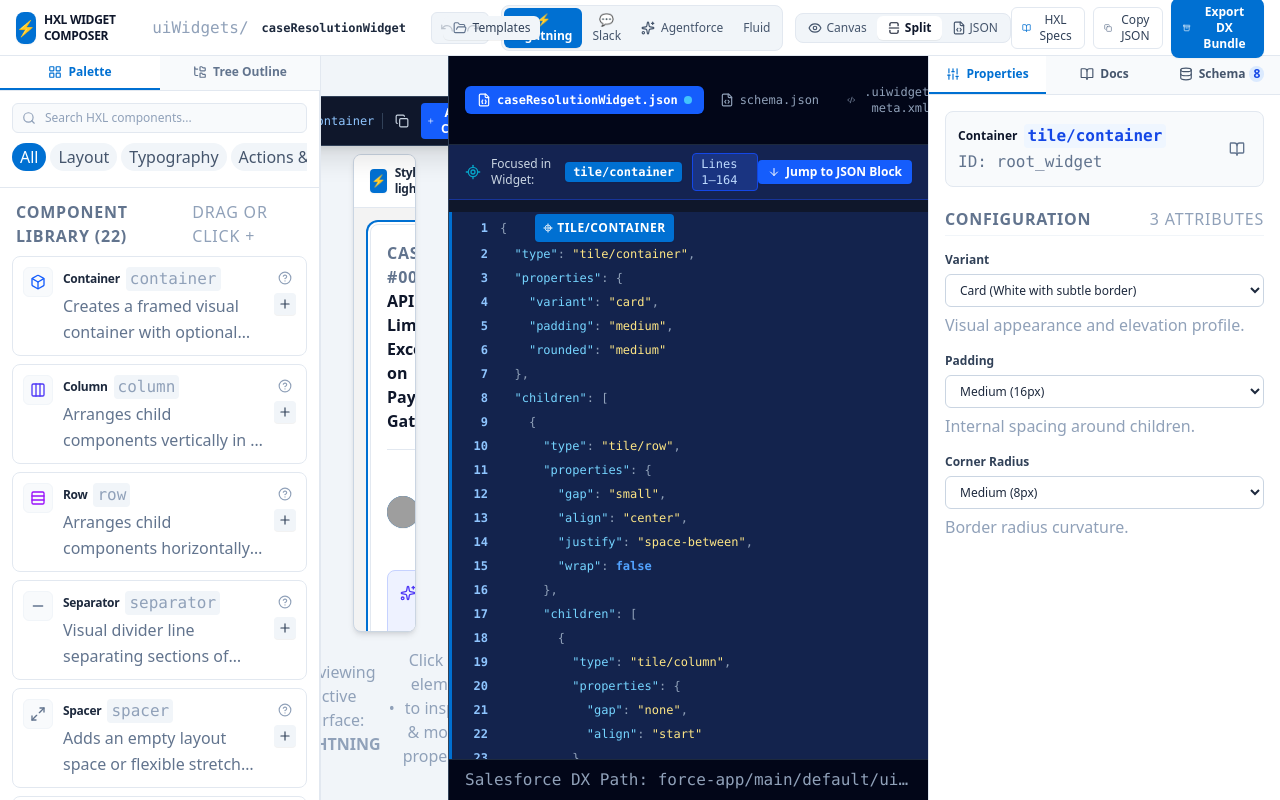
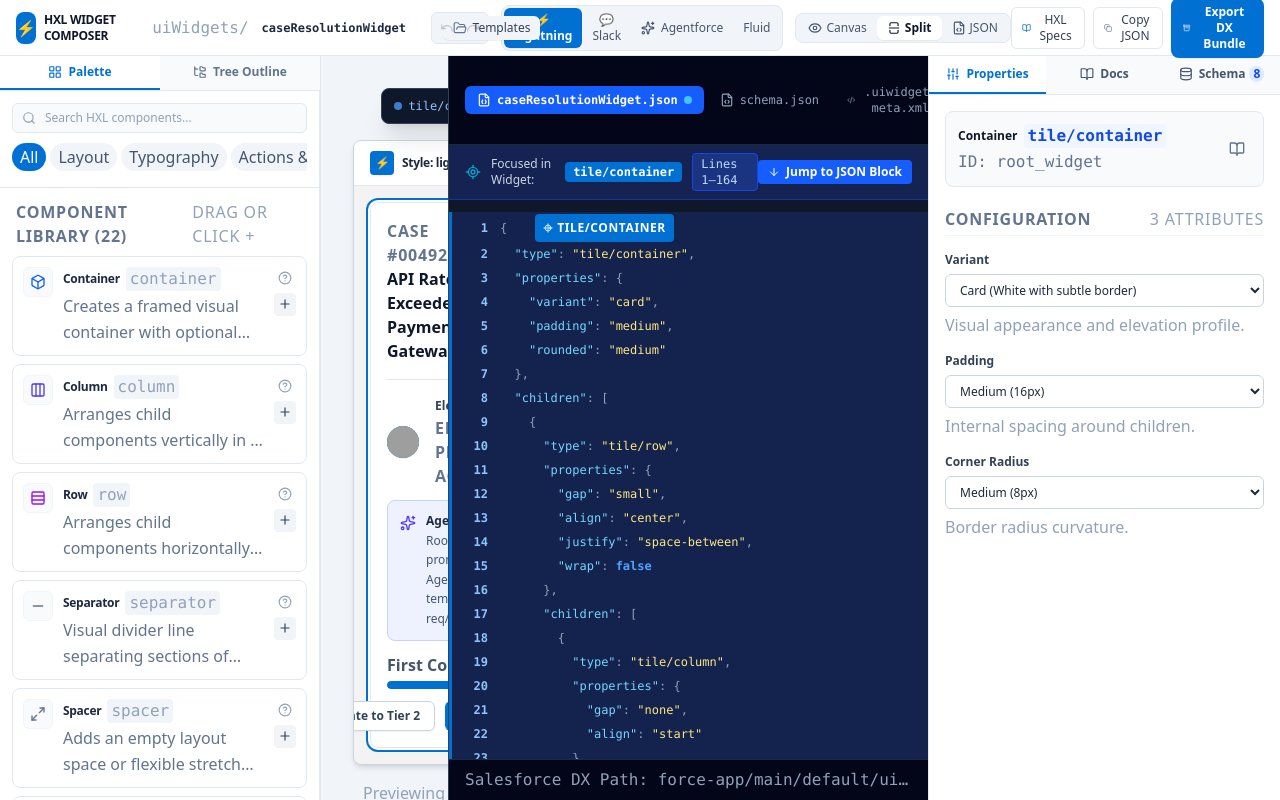
Before and after one commit to geksiong/sf-hxl-composer, a React (Vite) app: page / in a window 1280 px wide. Built offline with nearby package versions, Linux system fonts and the light colour scheme; grey boxes are pictures that could not be loaded.

Commit message:
feat: improve canvas layout and deselection logic
Introduce an inner container to the canvas stage to ensure consistent click-to-deselect functionality and improve responsiveness for widget surface previews.

```diff
--- a/src/components/CanvasRenderer.tsx
+++ b/src/components/CanvasRenderer.tsx
@@ -63,7 +63,8 @@
 
   const handleCanvasClick = (e: React.MouseEvent) => {
     // If clicking outside any node
-    if ((e.target as HTMLElement).id === 'canvas-background-stage') {
+    const targetId = (e.target as HTMLElement).id;
+    if (targetId === 'canvas-background-stage' || targetId === 'canvas-stage-inner') {
       onSelectNode(null);
     }
   };
@@ -122,8 +123,12 @@
       onMouseLeave={() => {
         setHoveredNodeId(null);
       }}
-      className="flex-1 bg-slate-100/70 p-6 md:p-8 overflow-y-auto flex flex-col items-center justify-start min-h-[500px] relative select-none"
+      className="flex-1 bg-slate-100/70 overflow-auto relative select-none"
     >
+      <div
+        id="canvas-stage-inner"
+        className="min-w-fit w-full min-h-full p-6 md:p-8 flex flex-col items-center justify-start"
+      >
       {/* Floating Action Toolbar for Selected Node */}
       {selectedNode && (
         <div
@@ -211,7 +216,7 @@
       {/* Surface Frame Simulation Container */}
       <div
         id="widget-surface-container"
-        className={`w-full transition-all duration-200 ${
+        className={`w-full min-w-[360px] transition-all duration-200 ${
           surface === 'slack'
             ? 'max-w-xl bg-white rounded-lg shadow-md border border-slate-300 p-4'
             : surface === 'chat'
@@ -260,6 +265,7 @@
         <span>•</span>
         <span>Click any element to inspect & modify properties</span>
       </div>
+      </div>
     </div>
   );
 };
```
